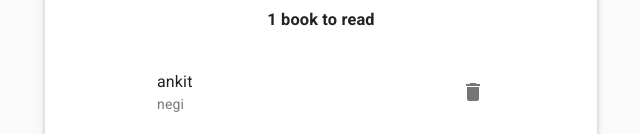
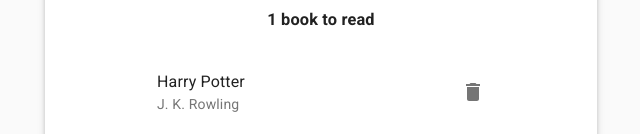
Before and after one commit to ankitn1311/book-context-api, a React (Create React App) app: page / in a window 1280 px wide. Shown: the part 225-359 px from the top of the page, without its empty margins (319-959 px from the left). Built offline with nearby package versions, Linux system fonts and the light colour scheme.

Commit message:
data changed

```diff
--- a/src/contexts/BookContext.js
+++ b/src/contexts/BookContext.js
@@ -7,8 +7,8 @@ const BookContextProvider = (props) => {
   const [books, setBooks] = useState([
     {
       id: uuidv4(),
-      title: "ankit",
-      author: "negi",
+      title: "Harry Potter",
+      author: "J. K. Rowling",
     },
   ]);
 
```
